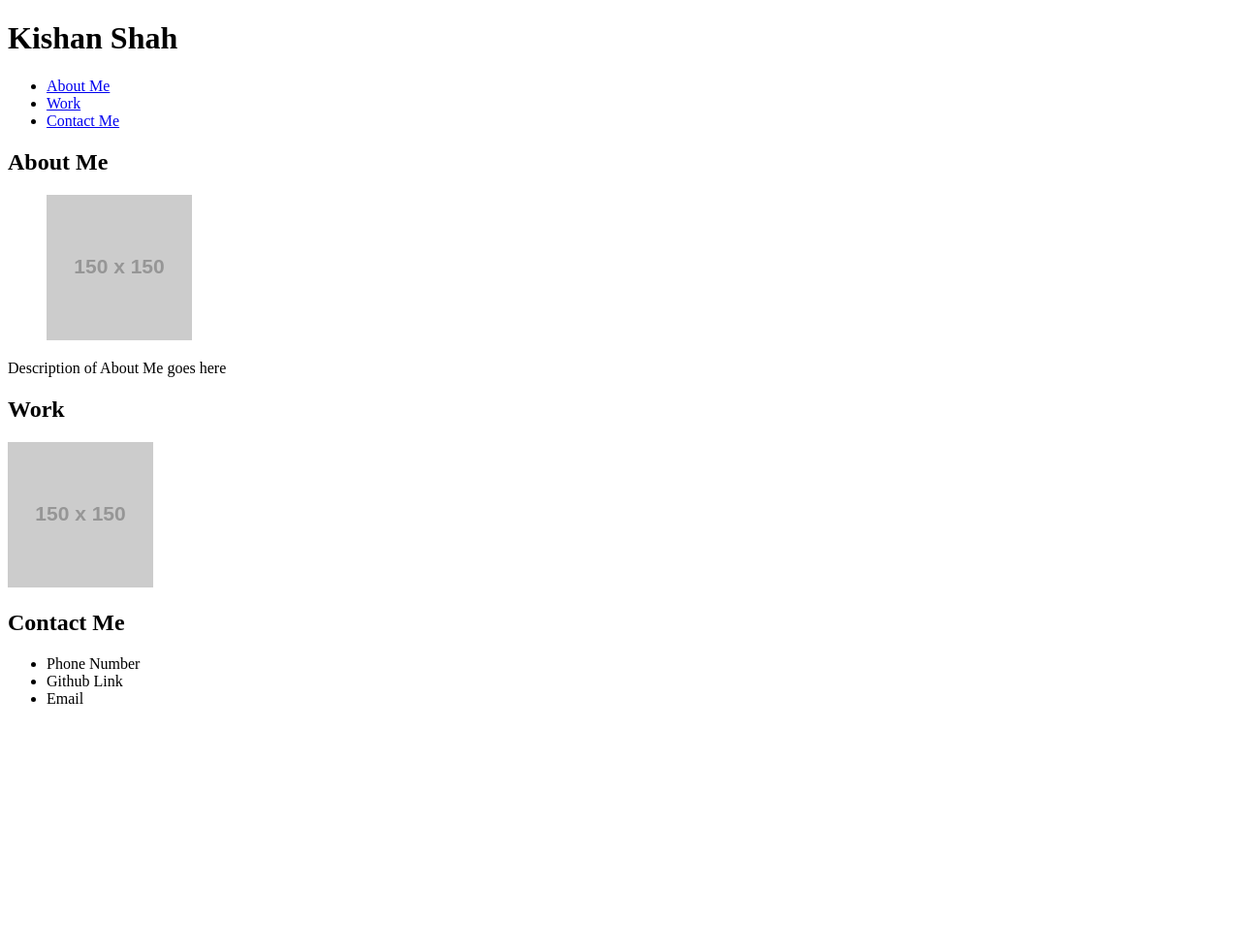
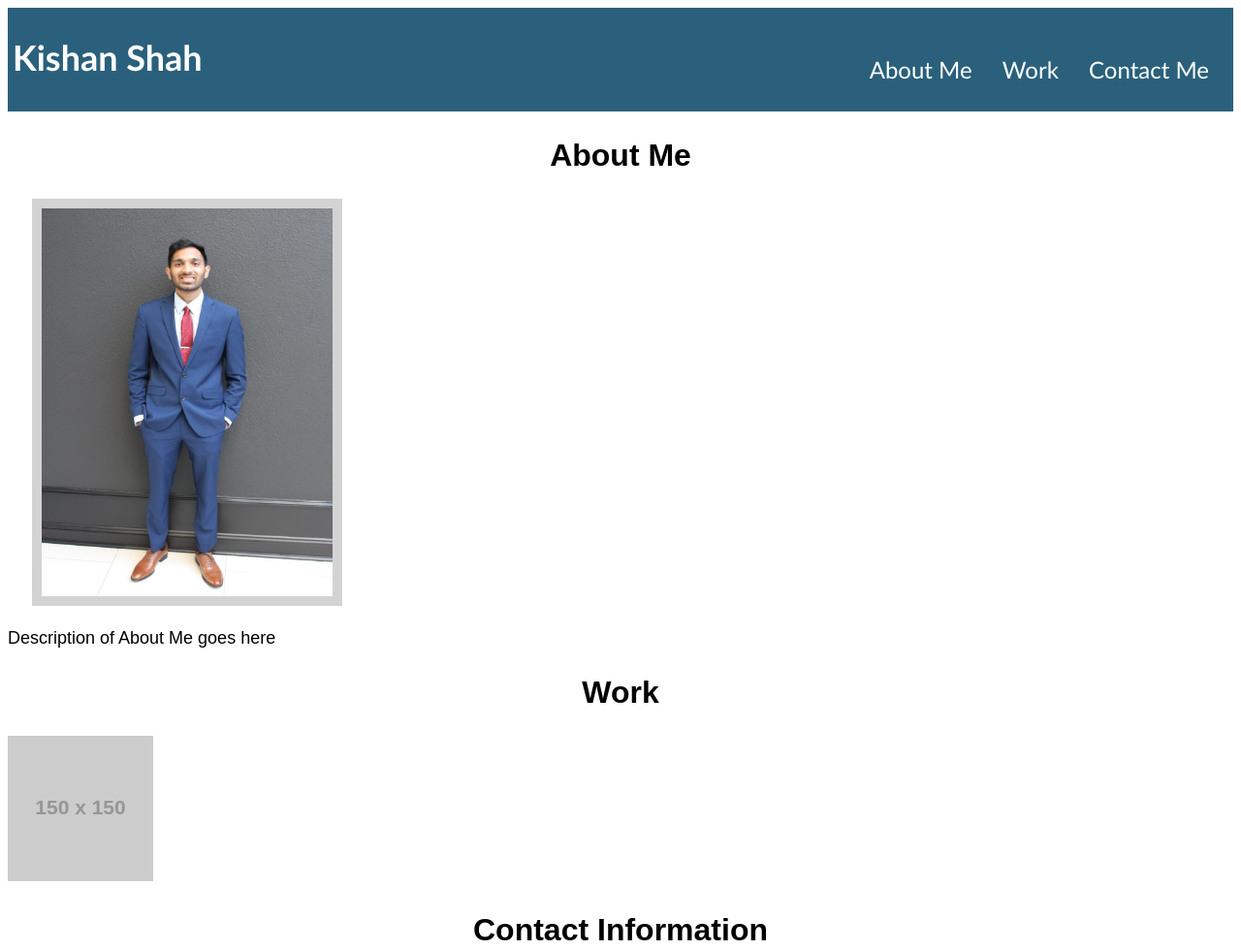
Before and after one commit to kishanshah98/Advanced-CSS-HW, a plain HTML site: page index.html in a window 1280 px wide. Shown: the top 981 px of the page at 97% size. Before the commit the page ends 800 px from the top, so only its background shows below. Drawn offline with Linux system fonts and the light colour scheme; placeholder pictures from the web are drawn by us.

Commit message:
Start of CSS editing

```diff
--- a/Assets/style.css
+++ b/Assets/style.css
@@ -0,0 +1,62 @@
+header {
+    padding: 5px;
+    position: relative;
+    font-family: 'Trebuchet MS', 'Lucida Sans Unicode', 'Lucida Grande', 'Lucida Sans', Arial, sans-serif;
+    background-color: #2a607c;
+    color: white;
+}
+
+body {
+    display: flex;
+    flex-direction: column;
+    justify-content: flex-start;
+}
+
+a {
+    color: white;
+    text-decoration: none;
+}
+
+h1 {
+    display: inline-block;
+    font-size: 36px;
+}
+
+header nav {
+    margin-right: 20px;
+    padding-top: 20px;
+    float: right;
+    font-family: 'Gill Sans', 'Gill Sans MT', Calibri, 'Trebuchet MS', sans-serif;
+    font-size: 24px;
+}
+
+header nav ul {
+    list-style-type: none;
+}
+
+header nav ul li {
+    display: inline-block;
+    margin-left: 25px;
+}
+
+.portrait {
+    height: 400px;
+    width: 300px;
+    border: 10px solid lightgray;
+    margin-left: 25px;
+}
+
+main {
+    display: block;
+    background-color: white;
+    font-family: Arial, Helvetica, sans-serif;
+    font-size: 18px;
+}
+
+h2 {
+    color:black;
+    display: block;
+    font-size: 32px;
+    text-align: center;
+
+}
--- a/index.html
+++ b/index.html
@@ -28,9 +28,7 @@
 <main>
     <section id="about-me">
         <h2>About Me</h2>
-        <figure>
-            <img src="https://via.placeholder.com/150" alt="Portrait image of me">
-        </figure>
+            <img class="portrait" src="./Assets/images/image-of-me.jpg" alt="Portrait image of me">
         <p>Description of About Me goes here</p>
     </section>
 
@@ -39,8 +37,8 @@
         <img src="https://via.placeholder.com/150" alt="Image of my work">
     </section>
 
-    <section id="contact-me">
-        <h2>Contact Me</h2>
+    <section id="contact-info">
+        <h2>Contact Information</h2>
         <nav>
             <ul>
                 <li>
```
Also changed, not shown: Assets/images/image-of-me.jpg (added).
